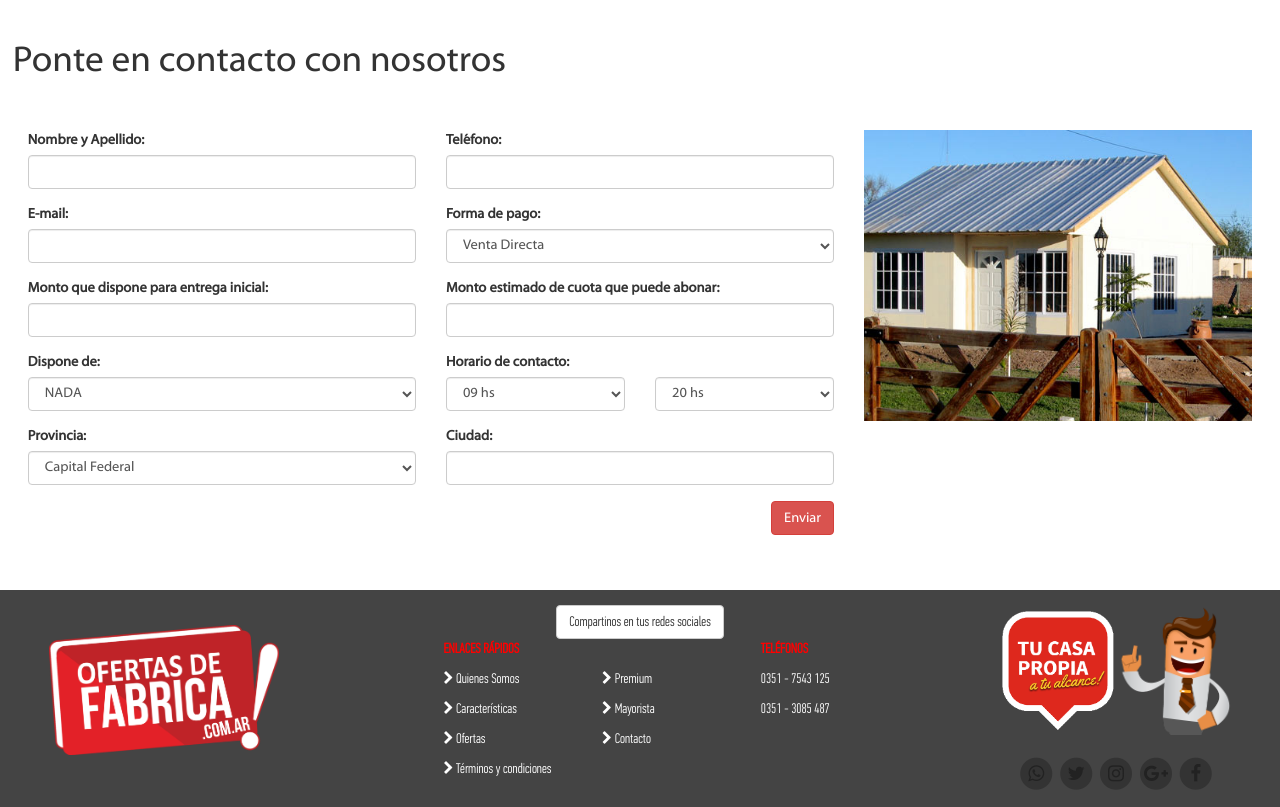
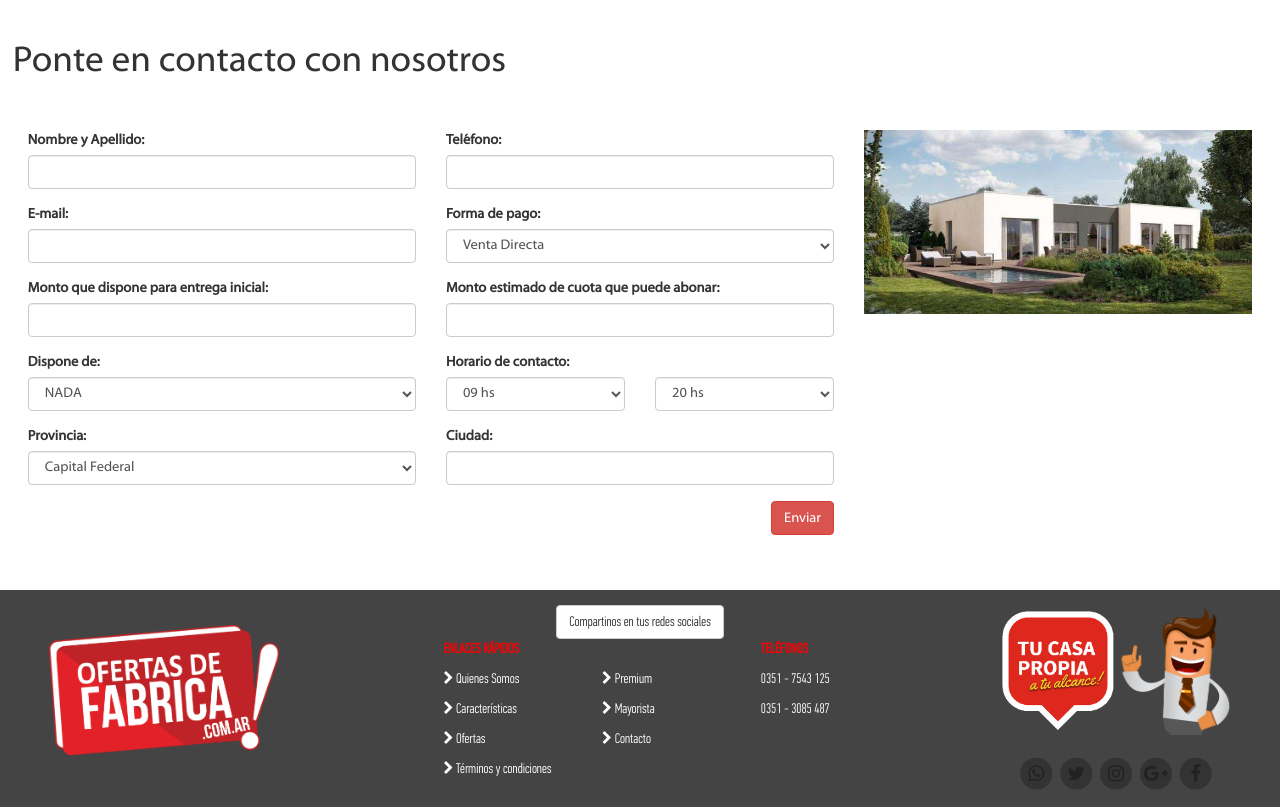
Before and after one commit to Vector-IT/Ofertas-de-Fabrica, a PHP site: the page made by contacto.php in a window 1280 px wide. Shown: the part 181-988 px from the top of the page. Run offline with PHP 8.4, Linux system fonts and the light colour scheme; data that the repository does not hold is empty; some libraries are stand-ins or nearby versions.

Commit message:
Nuevas fotos en contacto y quienes somos

```diff
--- a/contacto.php
+++ b/contacto.php
@@ -216,7 +216,7 @@
 				 -->
 			</div>
 			<div class="col-md-4">
-				<img alt="" src="img/contacto.jpg" style="width: 100%; height: auto;" />
+				<img alt="" src="img/contacto2.jpg" style="width: 100%; height: auto;" />
 			</div>
 		</div>
 	</div>
--- a/quienes-somos.php
+++ b/quienes-somos.php
@@ -19,7 +19,7 @@
 
 		<div class="row">
 			<div class="col-md-4 marginTop40">
-				<img alt="" src="img/videos.jpg" style="width: 100%; height: auto;" />
+				<img alt="" src="img/quienes-somos.jpg" style="width: 100%; height: auto;" />
 			</div>
 			<div class="col-md-7 marginTop40">
 				<p class="txtBig" style="text-align: justify;">
```
Also changed, not shown: img/contacto2.jpg (added), img/quienes-somos.jpg (added).
